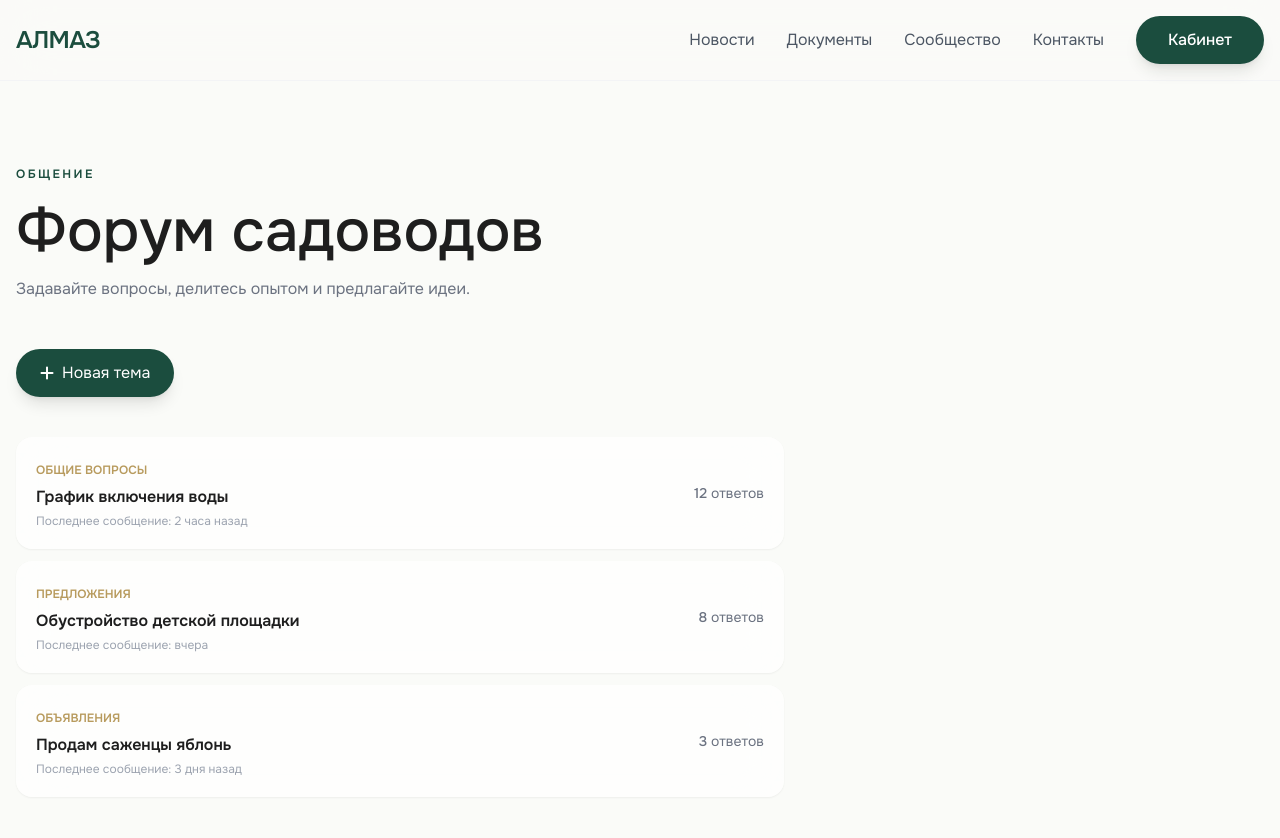
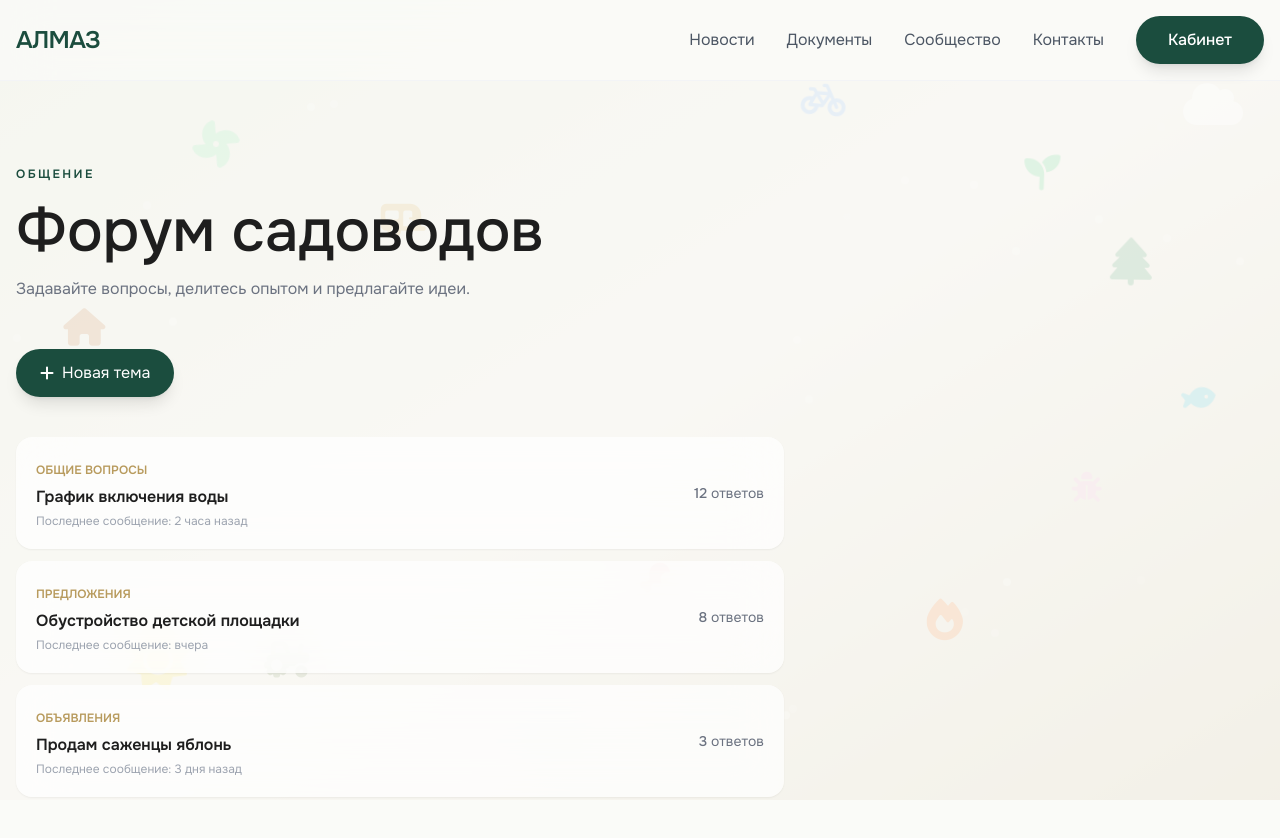
Before and after one commit to rawcam/almaz-snt, a Next.js app: page /almaz-snt/forum in a window 1280 px wide. Shown: the top 838 px of the page. Built offline with nearby package versions, Linux system fonts and the light colour scheme.

Commit message:
Update forum.js

```diff
--- a/src/pages/forum.js
+++ b/src/pages/forum.js
@@ -1,4 +1,6 @@
+// src/pages/forum.js
 import Navbar from '../components/Navbar'
+import AnimatedBackground from '../components/AnimatedBackground'
 import { motion } from 'framer-motion'
 
 const topics = [
@@ -25,8 +27,9 @@ const topics = [
 export default function Forum() {
   return (
     <div className="min-h-screen bg-almond">
+      <AnimatedBackground opacity={0.2} />
       <Navbar />
-      <div className="container mx-auto px-4 py-20">
+      <div className="container mx-auto px-4 py-20 relative z-10">
         <motion.div
           initial={{ opacity: 0, y: 30 }}
           animate={{ opacity: 1, y: 0 }}
```
